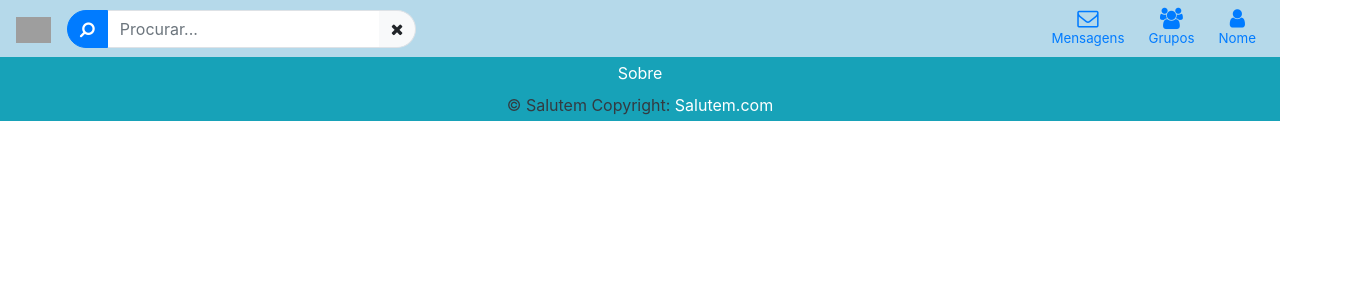
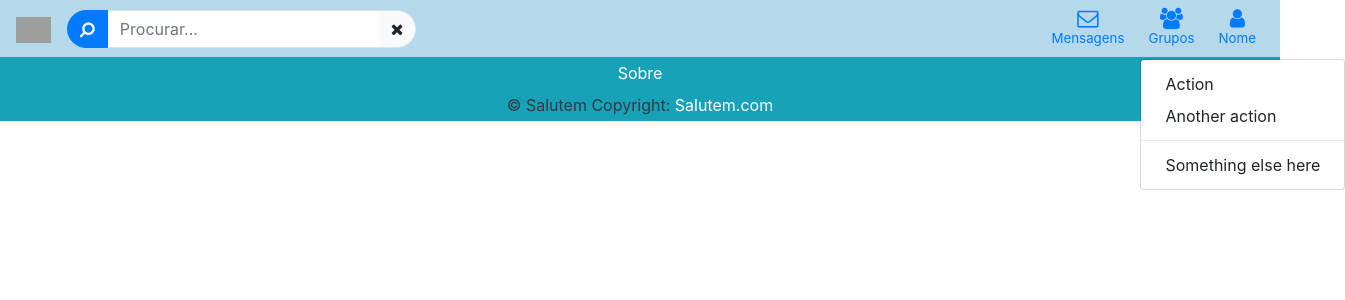
Before and after one commit to tiagohiga/salutem, an Angular app: page / in a window 1280 px wide. Both pictures are taken after a click on the button "Grupos". Shown: the top 300 px of the page, 1345 px wide, since content can reach past the window. Built offline with nearby package versions, Linux system fonts and the light colour scheme; grey boxes are pictures that could not be loaded.

Commit message:
Mudança na navbar

```diff
--- a/src/app/menu/menu.component.css
+++ b/src/app/menu/menu.component.css
@@ -46,3 +46,7 @@
 .borda{
     border-radius: 33px;
 }
+
+.navbar-nav .dropdown-menu {
+    position: absolute;
+}
--- a/src/app/menu/menu.component.html
+++ b/src/app/menu/menu.component.html
@@ -45,11 +45,17 @@
             </a>
           </li>
 
-          <li class="list-inline-item text-center">
-            <a class="nav-link d-flex flex-column botao" href="#">
+          <li class="nav-item dropdown list-inline-item text-center">
+            <a class="nav-link d-flex flex-column botao nav-link" href="#" id="navbarDropdown" role="button" data-toggle="dropdown" aria-haspopup="true" aria-expanded="false">
               <i class="fa fa-users fs-16 aumentar-icone" aria-hidden="true"></i>
               <span class="fs-10 esconder-texto">Grupos</span>
             </a>
+            <div class="dropdown-menu" aria-labelledby="navbarDropdown">
+              <a class="dropdown-item" href="#">Action</a>
+              <a class="dropdown-item" href="#">Another action</a>
+              <div class="dropdown-divider"></div>
+              <a class="dropdown-item" href="#">Something else here</a>
+            </div>
           </li>
 
           <li class="list-inline-item text-center">
@@ -61,6 +67,8 @@
 
         </div>
       </ul>
+
+
     </div>
   </div>
 </div>
```
